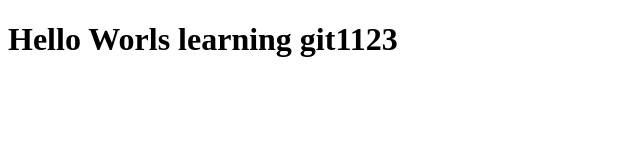
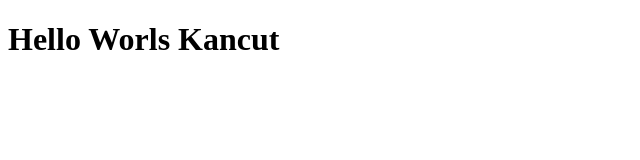
Before and after one commit to indratbg/test, a plain HTML site: page index.html in a window 1280 px wide. Shown: the whole page, without its empty margins (0-640 px from the left). Drawn offline with Linux system fonts and the light colour scheme.

Commit message:
thats okay, just for testing

```diff
--- a/index.html
+++ b/index.html
@@ -8,7 +8,7 @@
 </head>
 
 <body>
-    <h1>Hello Worls learning git1123</h1>
+    <h1>Hello Worls Kancut</h1>
 </body>
 
 </html>
```
